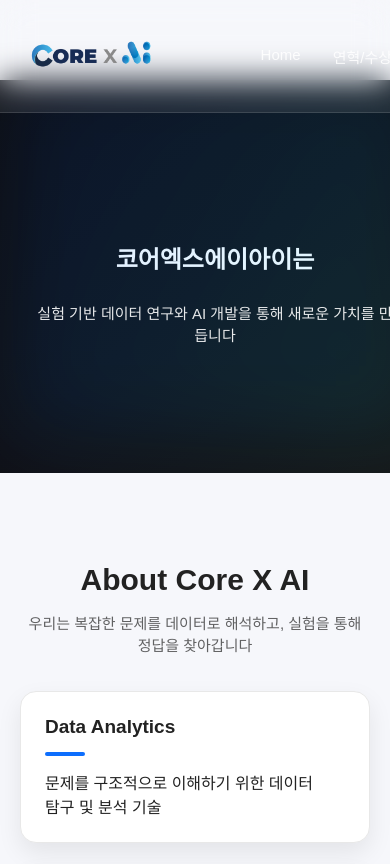
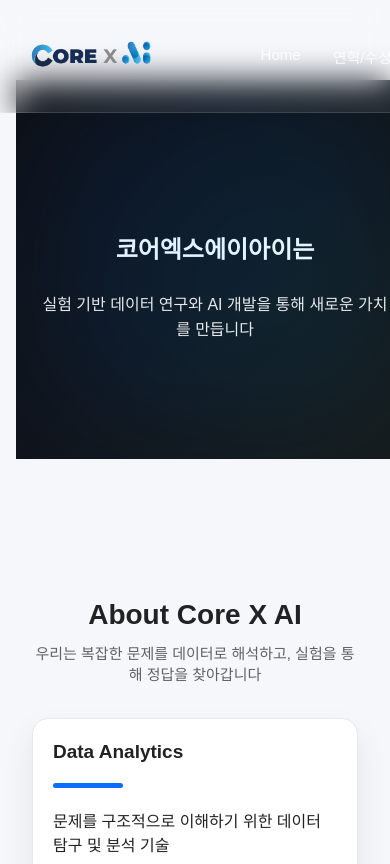
Before and after one commit to corexai-ceo/corexai-ceo.github.io, a plain HTML site: page index.html in a window 390 px wide. Shown: the top 864 px of the page. Drawn offline with Linux system fonts and the light colour scheme.

Commit message:
Update index.html

```diff
--- a/index.html
+++ b/index.html
@@ -156,115 +156,85 @@
       transform: translateY(0);
     }
 
-    /* ==============================
-        MOBILE OPTIMIZATION
-    ============================== */
-  @media (max-width: 900px) {
+/* ==============================
+   ULTRA MOBILE OPTIMIZATION
+============================== */
 
-  /* HERO */
-  header {
-    padding: 140px 20px 110px;
+@media (max-width: 700px) {
+
+  /* 좌우 여백 강제 통일 */
+  body, .section {
+    padding-left: 16px !important;
+    padding-right: 16px !important;
   }
 
-  header h1 {
-    font-size: 38px;
-    line-height: 1.28;
-    letter-spacing: -0.4px;
+  /* 카드 폭 안정화 */
+  .grid {
+    width: 100%;
+    grid-template-columns: 1fr !important;
+    gap: 22px;
   }
 
-  header p {
-    font-size: 17px;
-    line-height: 1.55;
-    padding: 0 15px;
+  .card {
+    padding: 22px 20px;
+    border-radius: 16px;
+    width: 100%;
+    box-sizing: border-box;
   }
 
-  /* SECTION TITLE */
-  .section {
-    margin: 90px auto;
+  /* 제목 크기 최적화 */
+  .card h3 {
+    font-size: 19px;
+    margin-bottom: 12px;
   }
 
+  /* 문장 스타일 완전히 정리 */
+  .card p {
+    font-size: 15px;
+    line-height: 1.52;
+    margin-top: 12px;
+    white-space: normal;
+    word-break: keep-all;
+  }
+
+  /* 문장 단락 간격 조정 */
+  .card p br {
+    margin-bottom: 5px;
+    display: block;
+    content: "";
+  }
+
+  /* SECTION 제목 */
   .title {
-    font-size: 30px;
-    margin-bottom: 16px;
+    font-size: 28px;
+    margin-bottom: 12px;
   }
 
   .subtitle {
     font-size: 15px;
-    margin-bottom: 35px;
     line-height: 1.45;
+    margin-bottom: 32px;
   }
 
-  /* GRID */
-  .grid {
-    grid-template-columns: 1fr !important;
-    gap: 24px;
+  /* HERO */
+  header {
+    padding: 130px 20px 100px !important;
   }
 
-  /* CARD */
-  .card {
-    padding: 28px 24px;
-    border-radius: 18px;
-    box-shadow: 0 10px 24px rgba(0,0,0,0.08);
-  }
-
-  .card h3 {
-    font-size: 20px;
-    margin-bottom: 10px;
-  }
-
-  .line {
-    width: 45px;
-    height: 4px;
-    margin: 14px 0;
-  }
-
-  /* CARD TEXT — 핵심 */
-  .card p {
-    font-size: 14px;
-    line-height: 1.55;
-    word-break: keep-all;
-    white-space: normal;
-    margin: 0;
-  }
-
-  /* Glow 효과 감소 (성능 최적화) */
-  header::before {
-    filter: blur(45px);
-    animation-duration: 18s;
-  }
-}
-
-@media (max-width: 480px) {
-
-  /* HERO */
   header h1 {
-    font-size: 30px;
+    font-size: 32px !important;
+    line-height: 1.25;
   }
 
   header p {
-    font-size: 15px;
-    line-height: 1.5;
+    font-size: 16px;
+    line-height: 1.55;
   }
 
-  /* CARDS */
-  .card {
-    padding: 24px;
-    border-radius: 16px;
-  }
+}
 
-  .card h3 {
-    font-size: 19px;
-  }
 
-  .card p {
-    font-size: 13.5px;
-    line-height: 1.48;
-  }
 
-  .line {
-    width: 40px;
-  }
-}
   </style>
 </head>
 
```
